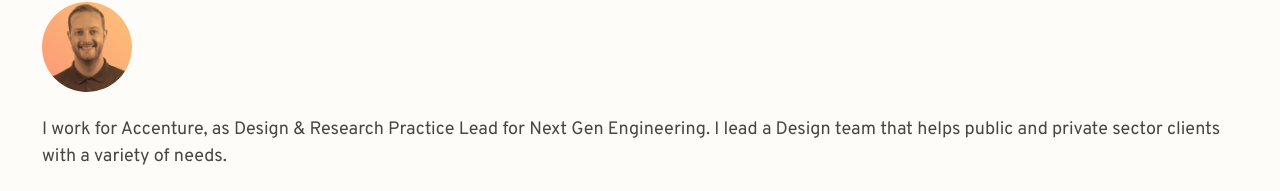
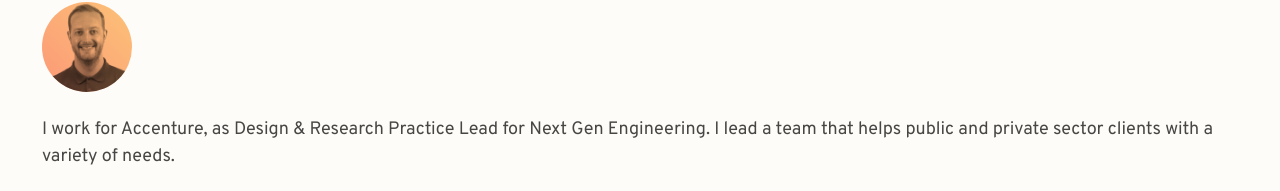
Before and after one commit to jackpetehartley/portfolio, a plain HTML site: page index.html in a window 1280 px wide. Shown: the part 246-437 px from the top of the page. Drawn offline with nearby package versions, Linux system fonts and the light colour scheme.

Commit message:
Update index.html

```diff
--- a/index.html
+++ b/index.html
@@ -60,7 +60,7 @@
             <div class="avatar grad-filter">
               <img src="img/jack-hartley.png" alt="Jack Hartley is a UX designer, based in Leeds" srcset="img/jack-hartley.png 1x, img/jack-hartley@2x.png 2x, img/jack-hartley@3x.png 3x">
             </div>
-            <p>I work for Accenture, as Design &amp; Research Practice Lead for Next Gen Engineering. I lead a Design team that helps public and private sector clients with a variety of needs.</p>
+            <p>I work for Accenture, as Design &amp; Research Practice Lead for Next Gen Engineering. I lead a team that helps public and private sector clients with a variety of needs.</p>
             <p>Since 2006 I’ve garnered a wealth of design knowledge and believe that effortless experiences are the key to satisfying both user and business needs.</p>
             <p>I bring a passion for design to every type of project, but consider myself an expert in</p>
             <ul class="icon-list">
```
